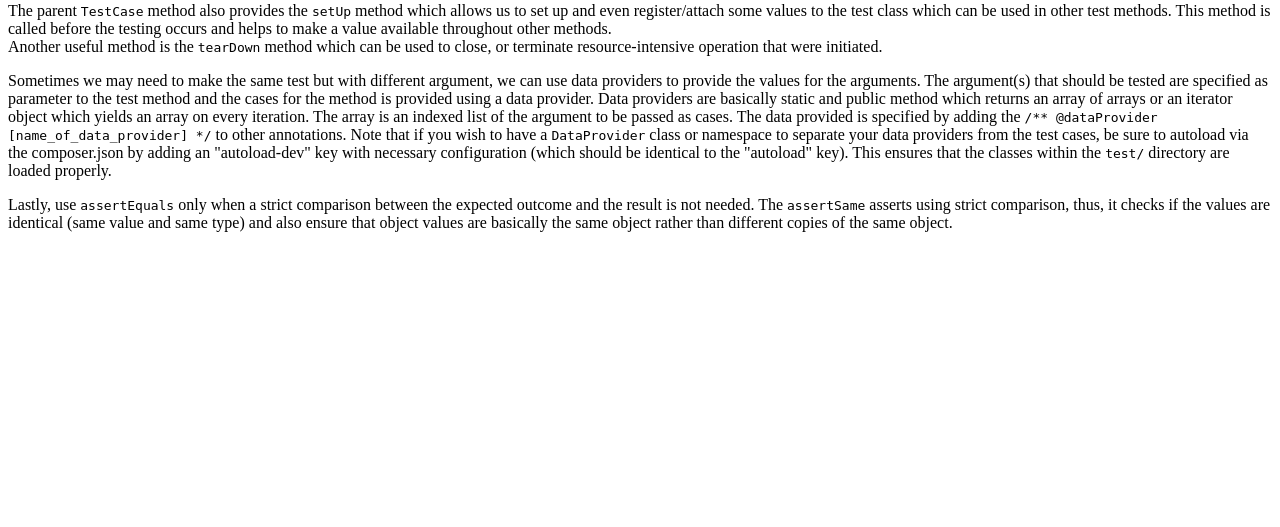
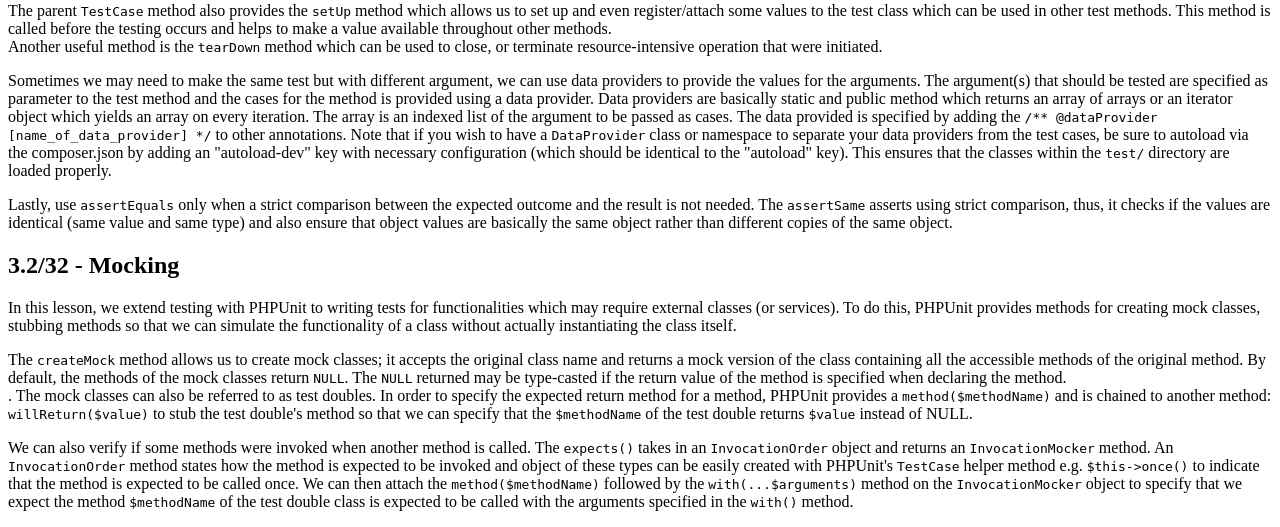
Before and after one commit to FranklinEkemezie/learn-php-the-right-way-2024, a PHP site: page /advanced-php.php in a window 1280 px wide. Shown: the part 718-1245 px from the top of the page. Before the commit the page ends 950 px from the top, so only its background shows below. Run offline with PHP 8.4, Linux system fonts and the light colour scheme.

Commit message:
Finished 3.2 (PHPUnit - Mocking)

```diff
--- a/advanced-php.php
+++ b/advanced-php.php
@@ -98,4 +98,36 @@ declare(strict_types=1);
 <p>Lastly, use <code>assertEquals</code> only when a strict comparison between the expected outcome and the result is
     not needed. The <code>assertSame</code> asserts using strict comparison, thus, it checks if the values are identical
     (same value and same type) and also ensure that object values are basically the same object rather than different copies
-    of the same object.</p>
+    of the same object.
+</p>
+
+<h2>3.2/32 - Mocking</h2>
+
+<p>
+    In this lesson, we extend testing with PHPUnit to writing tests for functionalities which may require external
+    classes (or services). To do this, PHPUnit provides methods for creating mock classes, stubbing methods so that we
+    can simulate the functionality of a class without actually instantiating the class itself.
+</p>
+
+<p>
+    The <code>createMock</code> method allows us to create mock classes; it accepts the original class name and returns
+    a mock version of the class containing all the accessible methods of the original method. By default, the methods
+    of the mock classes return <code>NULL</code>. The <code>NULL</code> returned may be type-casted if the return value
+    of the method is specified when declaring the method. <br>. The mock classes can also be referred to as
+    test doubles.
+    In order to specify the expected return method for a method, PHPUnit provides a <code>method($methodName)</code>
+    and is chained to another method: <code>willReturn($value)</code> to stub the test double's method so that we can
+    specify that the <code>$methodName</code> of the test double returns <code>$value</code> instead of NULL. <br>
+</p>
+
+<p>
+
+    We can also verify if some methods were invoked when another method is called. The <code>expects()</code> takes in
+    an <code>InvocationOrder</code> object and returns an <code>InvocationMocker</code> method. An
+    <code>InvocationOrder</code> method states how the method is expected to be invoked and object of these types can be
+    easily created with PHPUnit's <code>TestCase</code> helper method e.g. <code>$this->once()</code> to indicate that
+    the method is expected to be called once. We can then attach the <code>method($methodName)</code> followed by the
+    <code>with(...$arguments)</code> method on the <code>InvocationMocker</code> object to specify that we expect the
+    method <code>$methodName</code> of the test double class is expected to be called with the arguments specified in
+    the <code>with()</code> method.
+</p>
```
Also changed, not shown: app/Services/EmailService.php (added, +18 -0 lines), app/Services/InvoiceService.php (added, +33 -0 lines), app/Services/PaymentGatewayService.php (added, +17 -0 lines), app/Services/SalesTaxService.php (added, +18 -0 lines), tests/Unit/Services/InvoiceServiceTest.php (added, +69 -0 lines).
